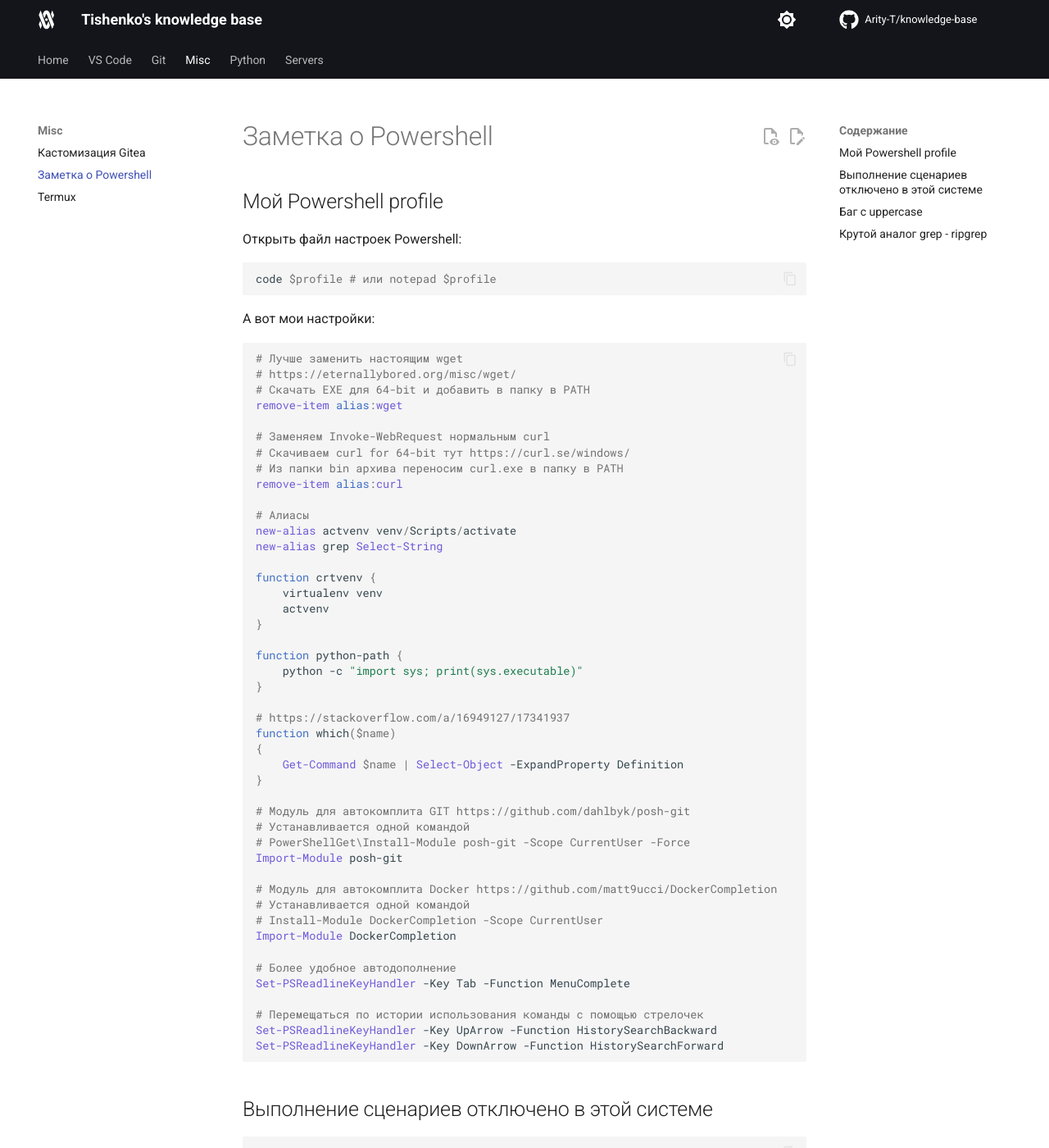
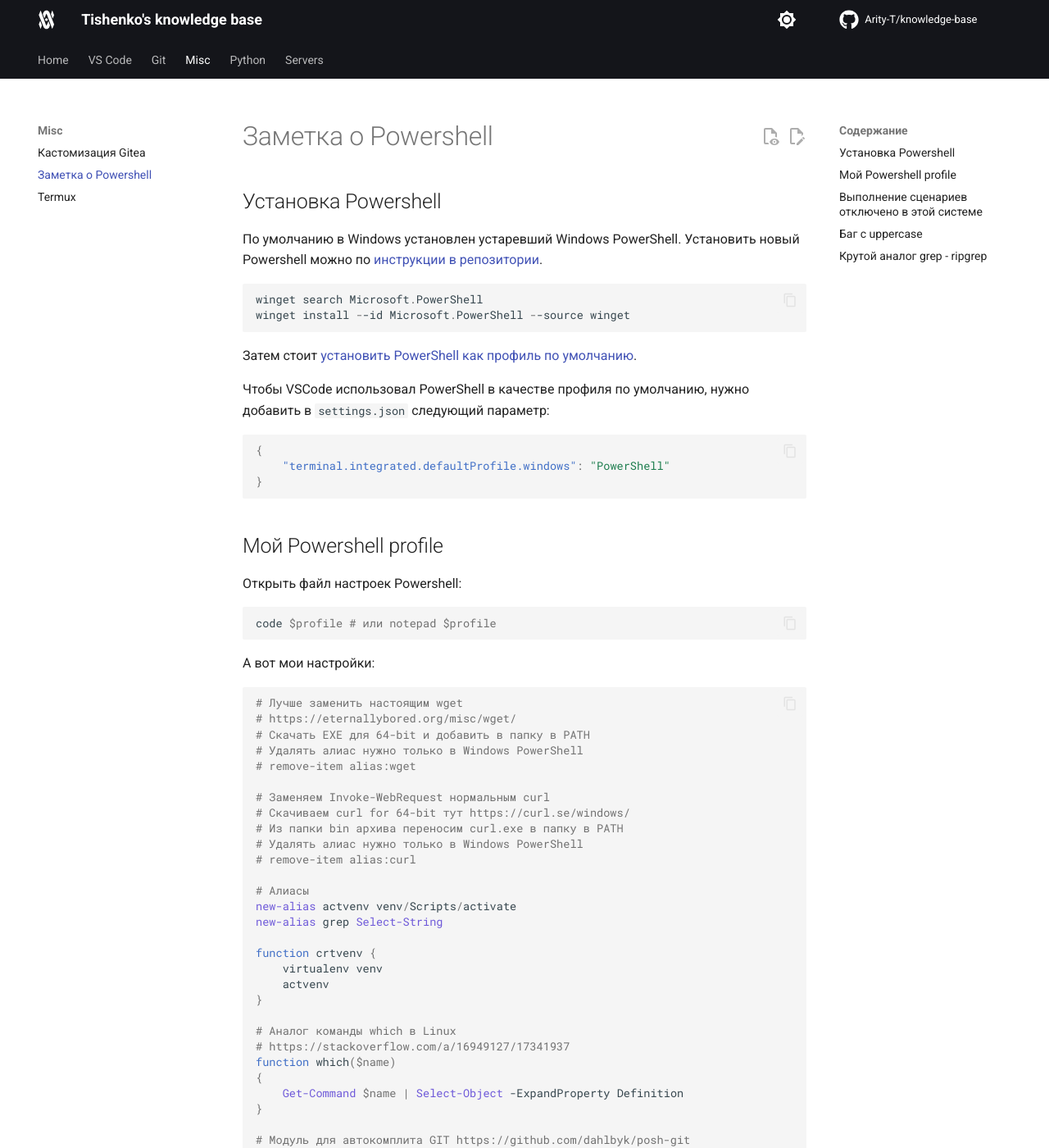
Before and after one commit to Arity-T/knowledge-base, an MkDocs documentation site: the page built from docs/misc/powershell.md, in a window 1280 px wide and 1400 px high. Shown: the whole window at 82% size. Built offline with MkDocs 1.6.1 and Material for MkDocs 9.7.7, drawn with Linux system fonts in a browser that asks for light colours; comment, search, counter and statistics services are not loaded.

Commit message:
No more Windows Powershell

````diff
--- a/docs/misc/powershell.md
+++ b/docs/misc/powershell.md
@@ -1,4 +1,23 @@
 # Заметка о Powershell
+
+## Установка Powershell
+
+По умолчанию в Windows установлен устаревший Windows PowerShell. Установить новый Powershell можно по [инструкции в репозитории](https://github.com/PowerShell/PowerShell?tab=readme-ov-file#get-powershell).
+
+```powershell
+winget search Microsoft.PowerShell
+winget install --id Microsoft.PowerShell --source winget
+```
+
+Затем стоит [установить PowerShell как профиль по умолчанию](https://stackoverflow.com/a/75891592/17341937).
+
+Чтобы VSCode использовал PowerShell в качестве профиля по умолчанию, нужно добавить в `settings.json` следующий параметр:
+```json
+{
+    "terminal.integrated.defaultProfile.windows": "PowerShell"
+}
+```
+
 
 ## Мой Powershell profile
 
@@ -12,12 +31,14 @@
 # Лучше заменить настоящим wget
 # https://eternallybored.org/misc/wget/
 # Скачать EXE для 64-bit и добавить в папку в PATH
-remove-item alias:wget
+# Удалять алиас нужно только в Windows PowerShell
+# remove-item alias:wget
 
 # Заменяем Invoke-WebRequest нормальным curl
 # Скачиваем curl for 64-bit тут https://curl.se/windows/
 # Из папки bin архива переносим curl.exe в папку в PATH
-remove-item alias:curl
+# Удалять алиас нужно только в Windows PowerShell
+# remove-item alias:curl
 
 # Алиасы
 new-alias actvenv venv/Scripts/activate
@@ -28,10 +49,7 @@
     actvenv
 }
 
-function python-path {
-    python -c "import sys; print(sys.executable)"
-}
-
+# Аналог команды which в Linux
 # https://stackoverflow.com/a/16949127/17341937
 function which($name)
 {
````
